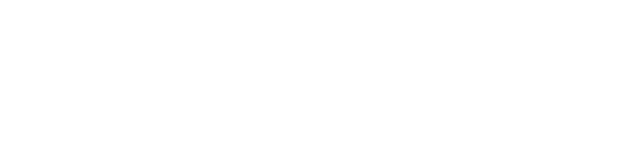
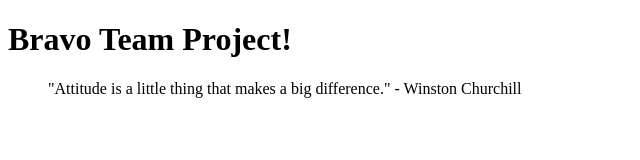
Before and after one commit to lap202/GitLab, a plain HTML site: page index.html in a window 1280 px wide. Shown: the whole page, without its empty margins (0-640 px from the left). Drawn offline with Linux system fonts and the light colour scheme.

Commit message:
Added to index.html

```diff
--- a/index.html
+++ b/index.html
@@ -6,6 +6,7 @@
     <title>Bravo Team Project</title>
 </head>
 <body>
-
+    <h1>Bravo Team Project! </h1>
+	<blockquote>"Attitude is a little thing that makes a big difference." - Winston Churchill </blockquote>
 </body>
 </html>
```
